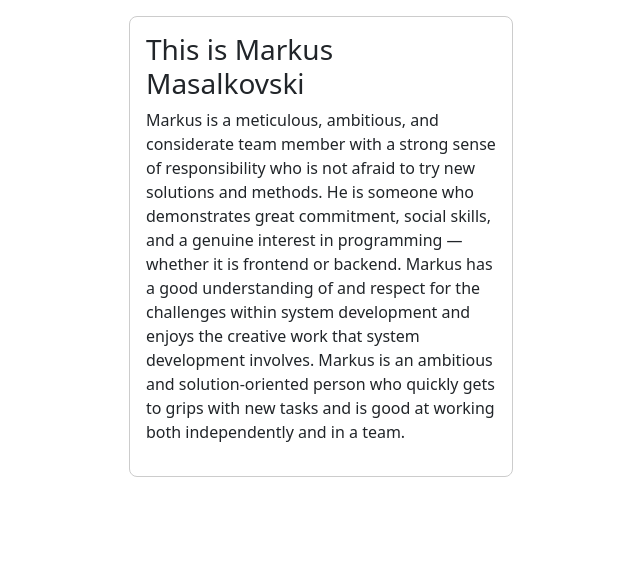
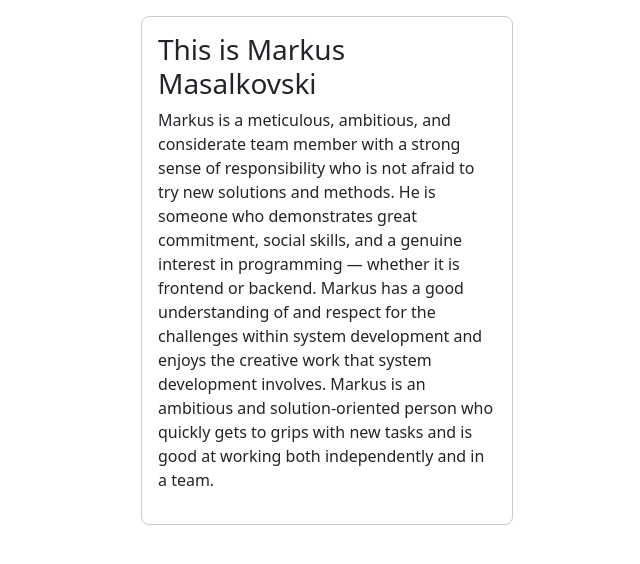
Before and after one commit to Marmas99/personal-webiste, a React (Vite) app: page / in a window 1280 px wide. Shown: the top 564 px of the page, without its empty margins (143-783 px from the left). Built offline with nearby package versions, Linux system fonts and the light colour scheme.

Commit message:
Add bootstrap container

```diff
--- a/src/App.tsx
+++ b/src/App.tsx
@@ -1,11 +1,13 @@
-import Card from "./components/Containers/Card/HeroCard"
+import HeroCard from "./components/Containers/Cards/HeroCard"
 import style from "./App.module.css"
 
 const App = () => {
   return (
     <>
       <div className={style.App}>
-        <Card />
+        <div className={"container"}>
+          <HeroCard />
+        </div>
       </div>
     </>
   )
```
Also changed, not shown: src/components/Containers/Cards/HeroCard.module.css (renamed from src/components/Containers/Card/HeroCard.module.css), src/components/Containers/Cards/HeroCard.tsx (renamed from src/components/Containers/Card/HeroCard.tsx).
